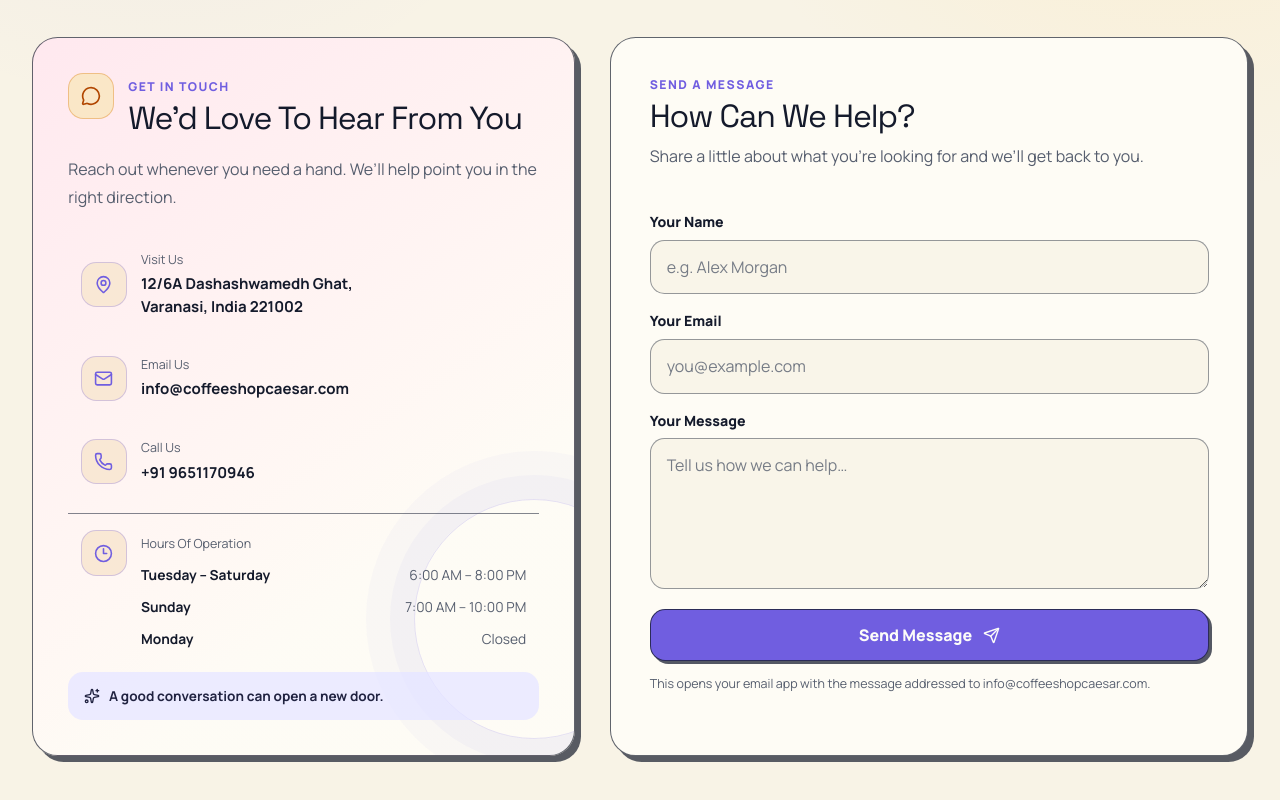
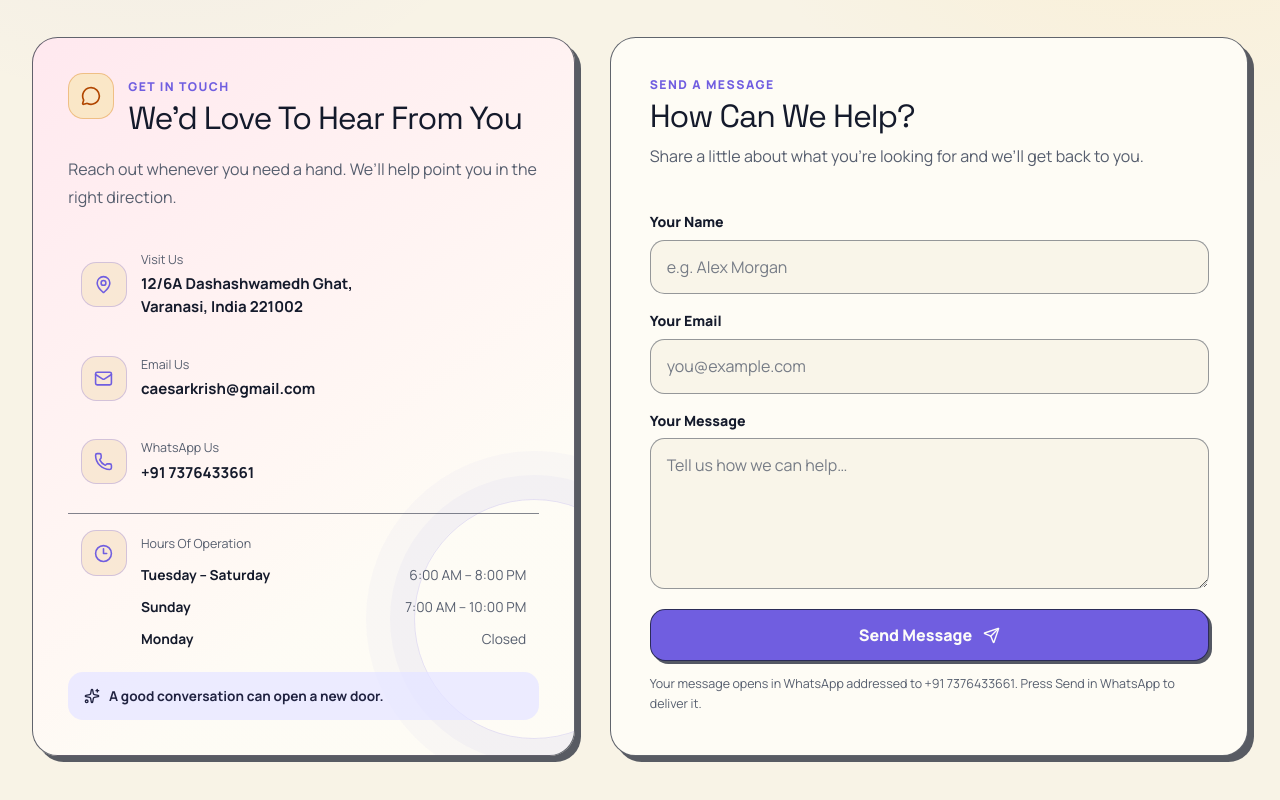
Before and after one commit to CaesarRSingh27/HireHeaven, a Next.js app in the folder frontend/: page /contact in a window 1280 px wide. Shown: the part 504-1304 px from the top of the page. Built offline with nearby package versions, Linux system fonts and the light colour scheme; no server answers.

Commit message:
Route contact form messages to WhatsApp

```diff
--- a/frontend/src/app/contact/page.tsx
+++ b/frontend/src/app/contact/page.tsx
@@ -3,7 +3,8 @@
 import { FormEvent, useState } from "react";
 import { Clock3, Mail, MapPin, MessageCircle, Phone, Send, Sparkles } from "lucide-react";
 
-const emailAddress = "info@coffeeshopcaesar.com";
+const emailAddress = "caesarkrish@gmail.com";
+const whatsappNumber = "917376433661";
 
 export default function ContactPage() {
   const [notice, setNotice] = useState("");
@@ -14,10 +15,11 @@ export default function ContactPage() {
     const name = String(form.get("name") || "").trim();
     const email = String(form.get("email") || "").trim();
     const message = String(form.get("message") || "").trim();
-    const subject = encodeURIComponent(`HireHeaven message from ${name}`);
-    const body = encodeURIComponent(`${message}\n\nFrom: ${name}\nEmail: ${email}`);
-    setNotice("Your email app is opening with your message ready to send.");
-    window.location.href = `mailto:${emailAddress}?subject=${subject}&body=${body}`;
+    const whatsappMessage = encodeURIComponent(
+      `Hello HireHeaven, I have a message for you.\n\n${message}\n\nFrom: ${name}\nEmail: ${email}`,
+    );
+    setNotice("WhatsApp is opening with your message ready. Press Send in WhatsApp to deliver it.");
+    window.open(`https://wa.me/${whatsappNumber}?text=${whatsappMessage}`, "_blank", "noopener,noreferrer");
   };
 
   return (
@@ -45,9 +47,9 @@ export default function ContactPage() {
             <span className="contact-icon"><Mail size={19} /></span>
             <span><small>Email Us</small><strong>{emailAddress}</strong></span>
           </a>
-          <a className="contact-detail-row" href="tel:+919651170946">
+          <a className="contact-detail-row" href={`https://wa.me/${whatsappNumber}`} target="_blank" rel="noreferrer">
             <span className="contact-icon"><Phone size={19} /></span>
-            <span><small>Call Us</small><strong>+91 9651170946</strong></span>
+            <span><small>WhatsApp Us</small><strong>+91 7376433661</strong></span>
           </a>
 
           <div className="contact-hours">
@@ -73,7 +75,7 @@ export default function ContactPage() {
           <textarea id="contact-message" name="message" placeholder="Tell us how we can help…" rows={5} required />
           <button className="contact-submit" type="submit">Send Message <Send size={17} /></button>
           {notice && <p className="contact-notice" role="status">{notice}</p>}
-          <small className="contact-form-footnote">This opens your email app with the message addressed to {emailAddress}.</small>
+          <small className="contact-form-footnote">Your message opens in WhatsApp addressed to +91 7376433661. Press Send in WhatsApp to deliver it.</small>
         </form>
       </section>
     </main>
```
